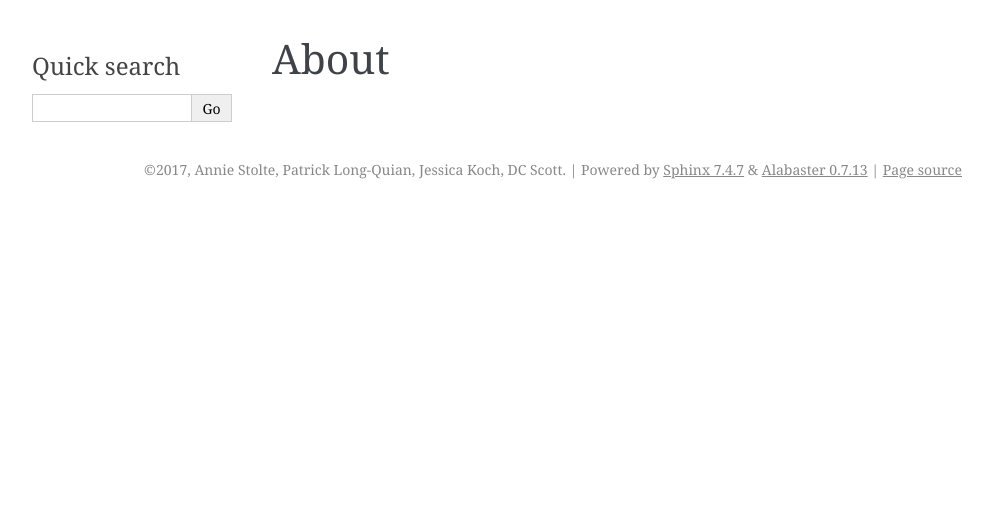
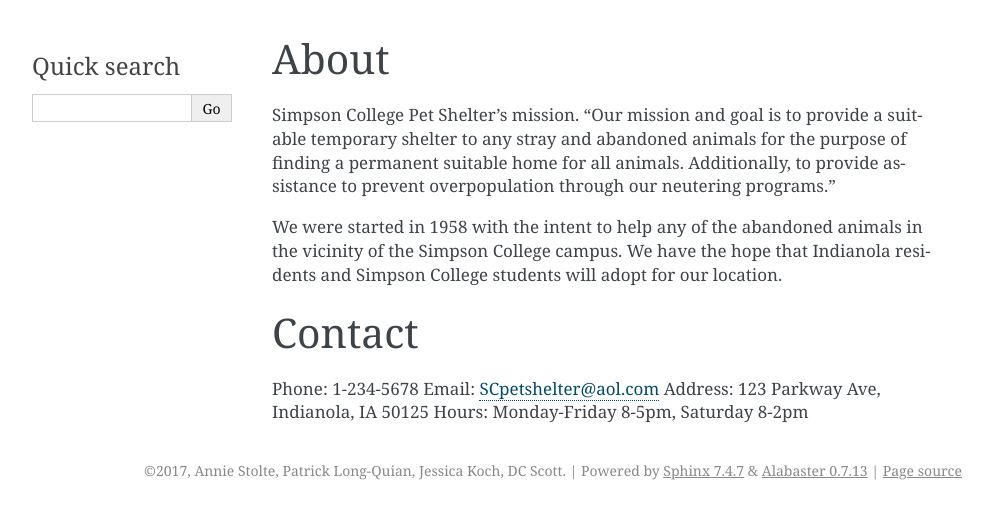
Before and after one commit to plongquian/pet_shelter, a Sphinx documentation site: the page built from source/contact_about/index.rst, in a window 1280 px wide. Shown: the top 519 px of the page, without its empty margins (148-1141 px from the left). Built offline with Sphinx 7.4.7, drawn with Linux system fonts in a browser that asks for light colours.

Commit message:
about page

```diff
--- a/source/contact_about/index.rst
+++ b/source/contact_about/index.rst
@@ -1,7 +1,17 @@
-
-.. toctree::
-   :maxdepth: 2
-   :caption: Contents:
 
 About
 =====
+
+Simpson College Pet Shelter's mission.
+"Our mission and goal is to provide a suitable temporary shelter to any stray and abandoned animals for the purpose of finding a permanent suitable home for all animals. Additionally, to provide assistance to prevent overpopulation through our neutering programs."
+
+We were started in 1958 with the intent to help any of the abandoned animals in the vicinity of the Simpson College campus. We have the hope that Indianola residents and Simpson College students will adopt for our location.
+
+
+
+Contact
+=======
+Phone: 1-234-5678
+Email: SCpetshelter@aol.com
+Address: 123 Parkway Ave, Indianola, IA 50125
+Hours: Monday-Friday 8-5pm, Saturday 8-2pm
```
